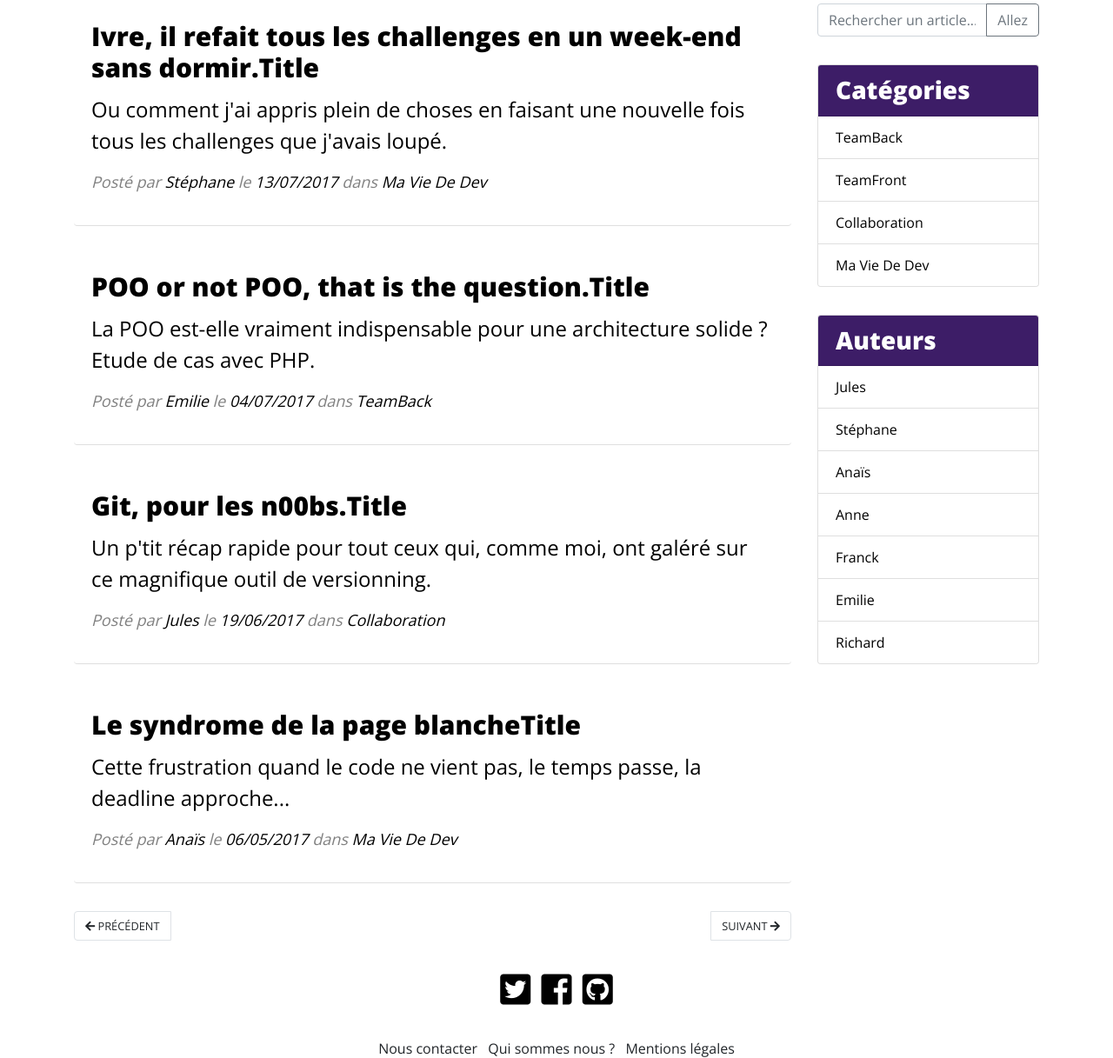
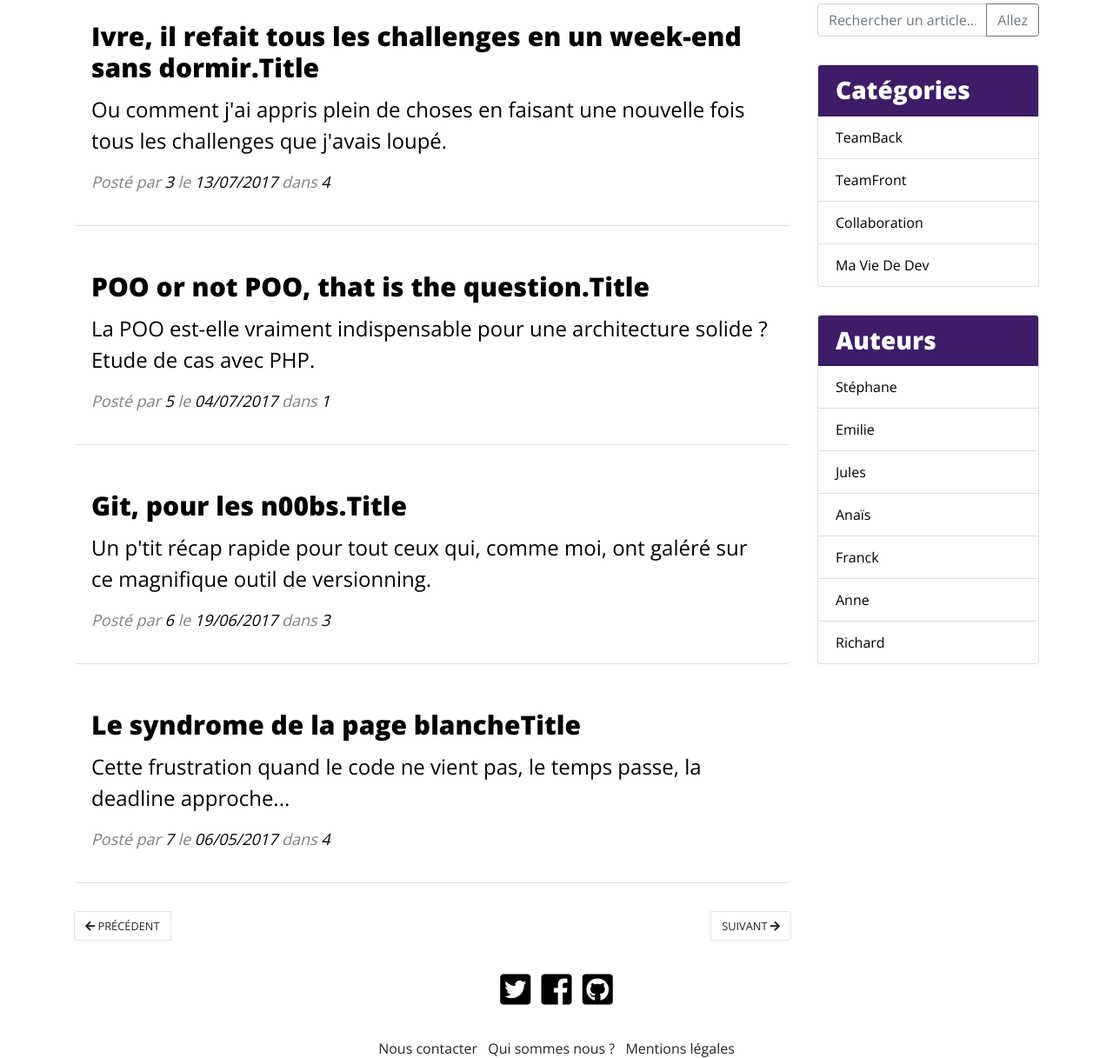
Before and after one commit to StephaneDUPUY/Blog-PHP-based, a PHP site: page / in a window 1280 px wide. Shown: the part 380-1597 px from the top of the page at 87% size. Run offline with PHP 8.4, Linux system fonts and the light colour scheme; some libraries are stand-ins or nearby versions.

Commit message:
category and author classes added + dynamic link with name for categories and authors

```diff
--- /dev/null
+++ b/inc/classes/Author.php
@@ -0,0 +1,9 @@
+<?php
+
+class Author {
+  public $name;
+
+  public function __construct($name) {
+    $this->name = $name;
+  }
+}
--- /dev/null
+++ b/inc/classes/Category.php
@@ -0,0 +1,9 @@
+<?php
+
+class Category {
+  public $name;
+
+  public function __construct($name) {
+    $this->name = $name;
+  }
+}
--- a/inc/data.php
+++ b/inc/data.php
@@ -1,53 +1,55 @@
 <?php
 
-// Les différents articles sous forme d'objets de type Article.
-// La numérotation commence à 1.
+// articles objects from Article type
+// Numeration start at 1
 $dataArticlesList = [
     1 => new Article(
         'Ivre, il refait tous les challenges en un week-end sans dormir.',
         'Ou comment j\'ai appris plein de choses en faisant une nouvelle fois tous les challenges que j\'avais loupé.',
-        'Stéphane',
+        3, // Id author index
         '2017-07-13',
-        'Ma Vie De Dev'
+        4 // Id category index
     ),
     2 => new Article(
         'POO or not POO, that is the question.',
         'La POO est-elle vraiment indispensable pour une architecture solide ? Etude de cas avec PHP.',
-        'Emilie',
+        5,
         '2017-07-04',
-        'TeamBack'
+        1
     ),
     3 => new Article(
         'Git, pour les n00bs.',
         'Un p\'tit récap rapide pour tout ceux qui, comme moi, ont galéré sur ce magnifique outil de versionning.',
-        'Jules',
+        6,
         '2017-06-19',
-        'Collaboration'
+        3
     ),
     4 => new Article(
         'Le syndrome de la page blanche',
         'Cette frustration quand le code ne vient pas, le temps passe, la deadline approche...',
-        'Anaïs',
+        7,
         '2017-05-06',
-        'Ma Vie De Dev'
+        4
     ),
 ];
 
 // The categpries.
 $dataCategoriesList = [
-    1 => 'TeamBack',
-    2 => 'TeamFront',
-    3 => 'Collaboration',
-    4 => 'Ma Vie De Dev'
+    // ID => objet Category
+    1 => new Category('TeamBack'),
+    2 => new Category('TeamFront'),
+    3 => new Category('Collaboration'),
+    4 => new Category('Ma Vie De Dev')
 ];
 
 // The authors.
 $dataAuthorsList = [
-    1 => 'Jules',
-    2 => 'Stéphane',
-    3 => 'Anaïs',
-    4 => 'Anne',
-    5 => 'Franck',
-    6 => 'Emilie',
-    7 => 'Richard'
+    // ID => objet Author
+    1 => new Author('Stéphane'),
+    2 => new Author('Emilie'),
+    3 => new Author('Jules'),
+    4 => new Author('Anaïs'),
+    5 => new Author('Franck'),
+    6 => new Author('Anne'),
+    7 => new Author('Richard')
 ];
--- a/inc/templates/footer.tpl.php
+++ b/inc/templates/footer.tpl.php
@@ -17,8 +17,8 @@
                         <!-- dynamic categories display -->
                         <?php foreach($categories as $categoryId => $category): ?>
                             <li class="list-group-item">
-                                <!-- dynamic links -->
-                                <a href="index.php?page=category&id=<?= $categoryId ?>"><?= $category ?></a>
+                                <!-- dynamic links with name -->
+                                <a href="index.php?page=category&id=<?= $categoryId ?>"><?= $category->name ?></a>
                             </li>
                         <?php endforeach ?>
                         </ul>
@@ -30,8 +30,8 @@
                             <!-- dynamic authors display -->
                             <?php foreach($authors as $authorId => $author): ?>
                                 <li class="list-group-item">
-                                    <!-- dynamic links -->
-                                    <a href="index.php?page=author&id=<?= $authorId ?>"><?= $author ?></a>
+                                    <!-- dynamic links with name -->
+                                    <a href="index.php?page=author&id=<?= $authorId ?>"><?= $author->name ?></a>
                                 </li>
                             <?php endforeach ?>
                         </ul>
--- a/inc/templates/header.tpl.php
+++ b/inc/templates/header.tpl.php
@@ -28,8 +28,8 @@
                     <!-- dynamic categories display -->
                     <?php foreach($categories as $categoryId => $category): ?>
                         <li class="nav-item">
-                            <!-- dynamic links -->
-                            <a class="nav-link" href="index.php?page=category&id=<?= $categoryId ?>"><?= $category ?></a>
+                            <!-- dynamic links with name -->
+                            <a class="nav-link" href="index.php?page=category&id=<?= $categoryId ?>"><?= $category->name ?></a>
                         </li>
                     <?php endforeach ?>
                 </ul>
--- a/index.php
+++ b/index.php
@@ -5,6 +5,8 @@
     // Classes included
     require 'inc/classes/Article.php';
     require 'inc/classes/Data.php';
+    require 'inc/classes/Category.php';
+    require 'inc/classes/Author.php';
 
     // Data class allow search datas for a dedicated template, so instantiation
     $dataObject = new Data();
@@ -12,8 +14,8 @@
     $categories = $dataObject->getCategories();
     // Retrieve authors
     $authors = $dataObject->getAuthors();
+
     // check if a special page is asked.
-
     if (!empty($_GET['page'])) {
         $page = trim($_GET['page']);
     }
```
